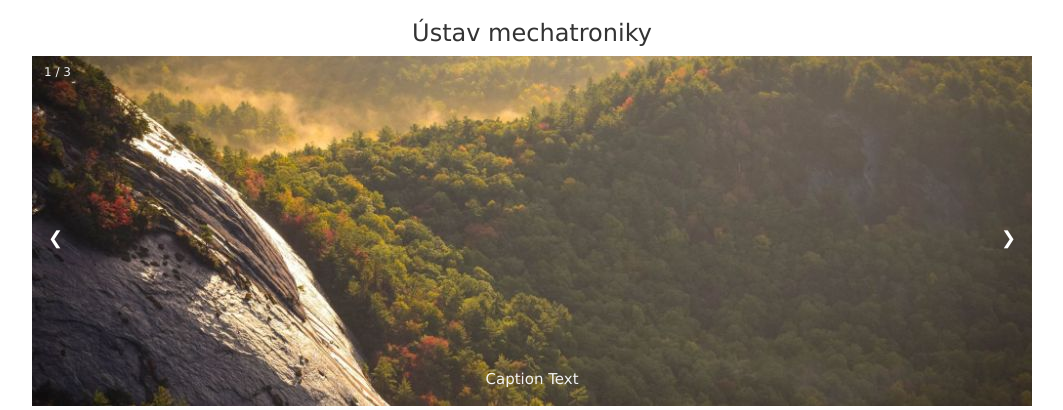
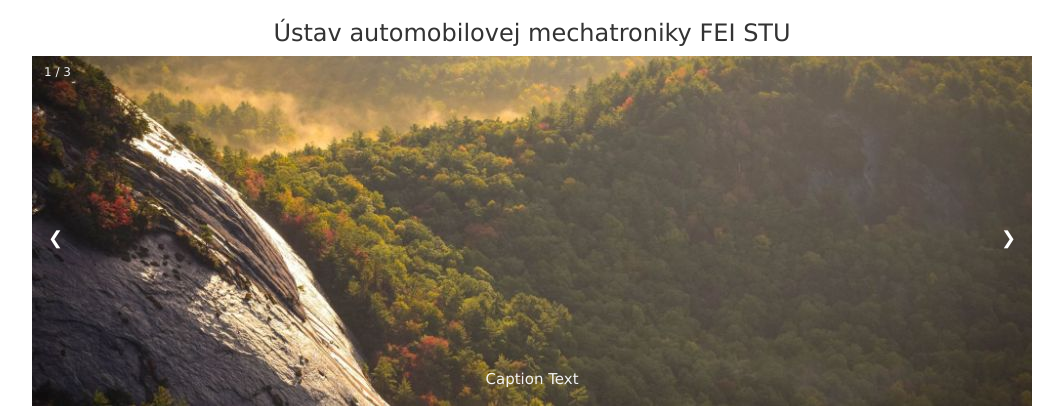
Before and after one commit to elcomtik/WebTech2, a PHP site: page /index.php in a window 1280 px wide. Shown: the part 51-461 px from the top of the page, without its empty margins (108-1171 px from the left). Run offline with PHP 8.4, Linux system fonts and the light colour scheme; data that the repository does not hold is empty.

Commit message:
updated header

```diff
--- a/index.php
+++ b/index.php
@@ -23,7 +23,7 @@ include_once 'session.php';
 include_once 'menu.php';
 ?>
 
-<h3 class="mojnadpish3">Ústav mechatroniky</h3>
+<h3 class="mojnadpish3">Ústav automobilovej mechatroniky FEI STU</h3>
 
 <div class="slideshow-container">
 
```
